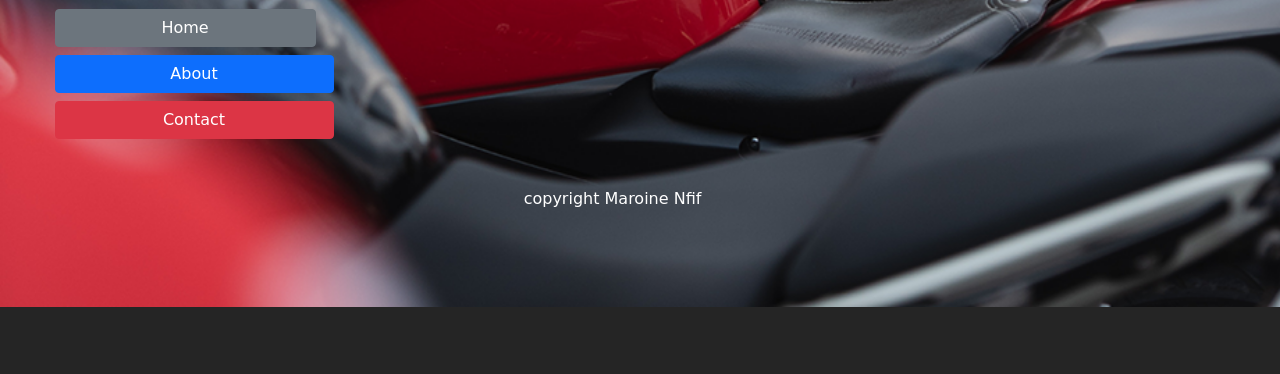
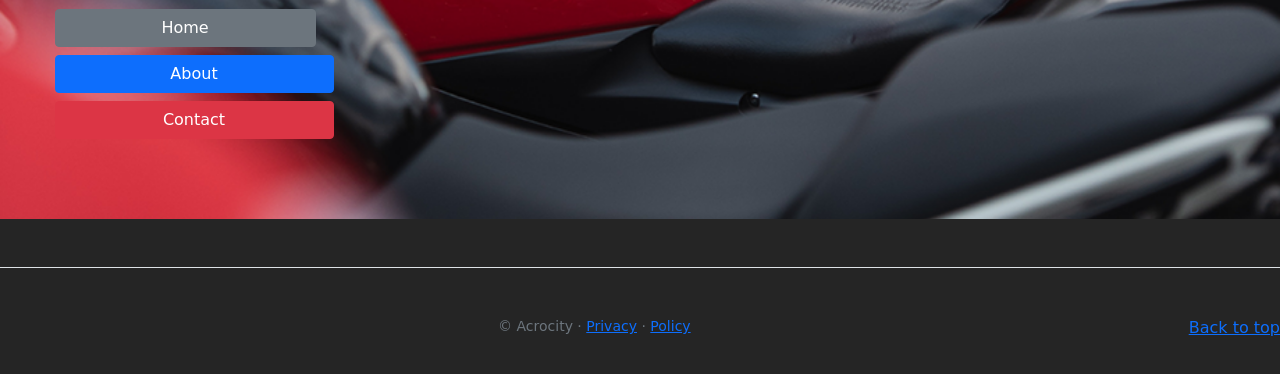
Before and after one commit to maroinez17/mtm6210-midterm, a plain HTML site: page prototype/index.html in a window 1280 px wide. Shown: the part 1551-1925 px from the top of the page. Before the commit the page ends 1858 px from the top, so only its background shows below. Drawn offline with nearby package versions, Linux system fonts and the light colour scheme; a web font is replaced by a local one.

Commit message:
validation and comments

```diff
--- a/prototype/index.html
+++ b/prototype/index.html
@@ -5,16 +5,17 @@
     <meta charset="utf-8">
     <meta name="viewport" content="width=device-width, initial-scale=1, shrink-to-fit=no">
 
-    <!-- Bootstrap CSS -->
+    <!-- Bootstrap CSS and js -->
     <script src="https://cdn.jsdelivr.net/npm/bootstrap@5.1.3/dist/js/bootstrap.bundle.min.js" integrity="sha384-ka7Sk0Gln4gmtz2MlQnikT1wXgYsOg+OMhuP+IlRH9sENBO0LRn5q+8nbTov4+1p" crossorigin="anonymous"></script>
     <link href="https://cdn.jsdelivr.net/npm/bootstrap@5.1.3/dist/css/bootstrap.min.css" rel="stylesheet" integrity="sha384-1BmE4kWBq78iYhFldvKuhfTAU6auU8tT94WrHftjDbrCEXSU1oBoqyl2QvZ6jIW3" crossorigin="anonymous">
     <script src='https://kit.fontawesome.com/a076d05399.js'></script>
+    <!-- linking the css -->
     <link rel="stylesheet" href="css/style.css">
 
     <title>Home-page</title>
   </head>
   <body>
-    <!--  configuring the nav tab and it elements  -->
+    <!--  configuring the nav tab bar and it elements  -->
     <nav class="navbar navbar-expand-md navbar-light sticky-top bg-light text-decoration-underline  ">
         <a class="navbar-brand" href="/index.html">
           <img src="images/logo-ali.png" alt="Logo image" class="logo" >
@@ -37,6 +38,7 @@
           </div>
         </nav>
         <main >
+
           <section class="box col-md-3 offset-md-3">
 <h1 class="text-warning  text-nowrap fst-italic ">Home Page</h1>
 <h2>Welcome to Acrocity</h2>
@@ -45,11 +47,13 @@
     </section>
     </main>
     <section class="rooter">
+      <!-- creating search bar -->
 <div class="">
 <div class="search_wrap">
     <div class="search_box">
         <input type="text" class="input" placeholder="Search">
         <div class="btn btn_common">
+          <!-- at first the search icon was showing and stoped got stuck -->
             <i class="fas fa-search"></i>
         </div>
     </div>
@@ -63,32 +67,38 @@
   <div class="container">
       <div class="row">
           <div class="col-lg-3 col-sm-12">
+            <!-- quick link to the home page -->
               <a href="home.html" class="btn btn-secondary btn-block mt-2 col-sm-12 ">
                 Home
               </a>
           </div>
           </div>
           <div class="col-lg-3 col-sm-12">
+            <!-- quick link to the about page -->
               <a href="about.html" class="btn btn-primary btn-block mt-2 col-sm-12 ">
               About
               </a>
           </div>
           <div class="col-lg-3 col-md-12">
+            <!-- quick link to the contavt page -->
               <a href="contact.html" class="btn btn-danger btn-block mt-2 col-sm-12 ">
               Contact
               </a>
+
           </div>
       </div>
   </div>
-  <!-- adding footer -->
-  <footer>
-  <div class="container mx-auto text-center mt-5 ">
-
-          <div class=" col-sm-6 col-lg-12 ">
-              <p class="text-white">copyright Maroine Nfif</p>
-          </div>
-      </div>
+  </section>
+  <!-- adding footer section-->
+    <footer class="pt-4 my-md-5 pt-md-5 border-top">
+      <div class="row">
+        <div class="col-12 col-md">
+          <p class="float-end"><a href="#">Back to top</a></p>
+          <small class="d-block mb-3 text-center text-muted">&copy; Acrocity &middot; <a href="#">Privacy</a> &middot; <a href="#">Policy</a></small>
+        </div>
+        </div>
   </footer>
+                      <!-- adding poper js query and bootrap links -->
 
 
 <script src="https://code.jquery.com/jquery-3.3.1.slim.min.js" integrity="sha384-q8i/X+965DzO0rT7abK41JStQIAqVgRVzpbzo5smXKp4YfRvH+8abtTE1Pi6jizo" crossorigin="anonymous"></script>
```
Also changed, not shown: prototype/about.html (+17 -10 lines), prototype/contact.html (+17 -13 lines).
